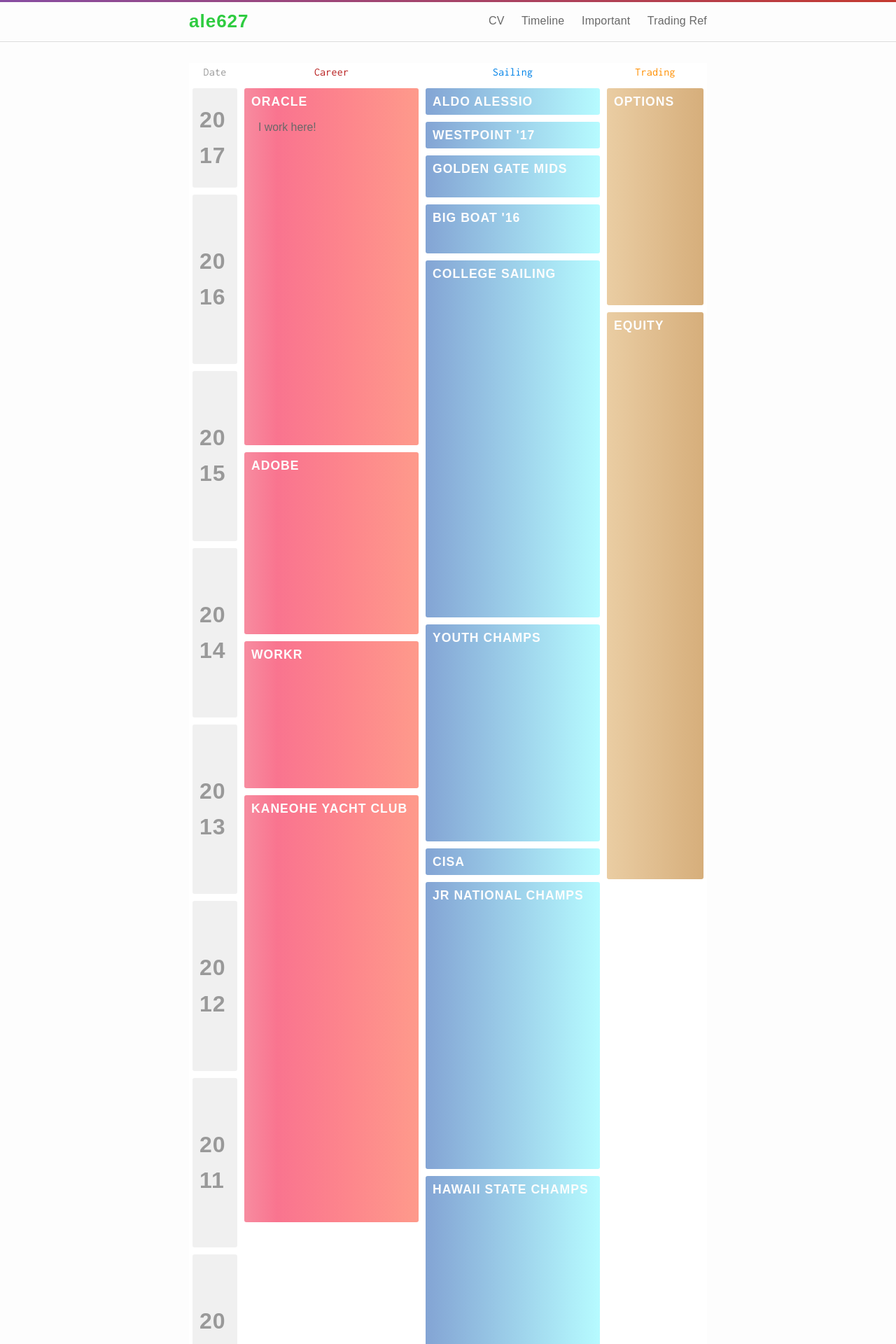
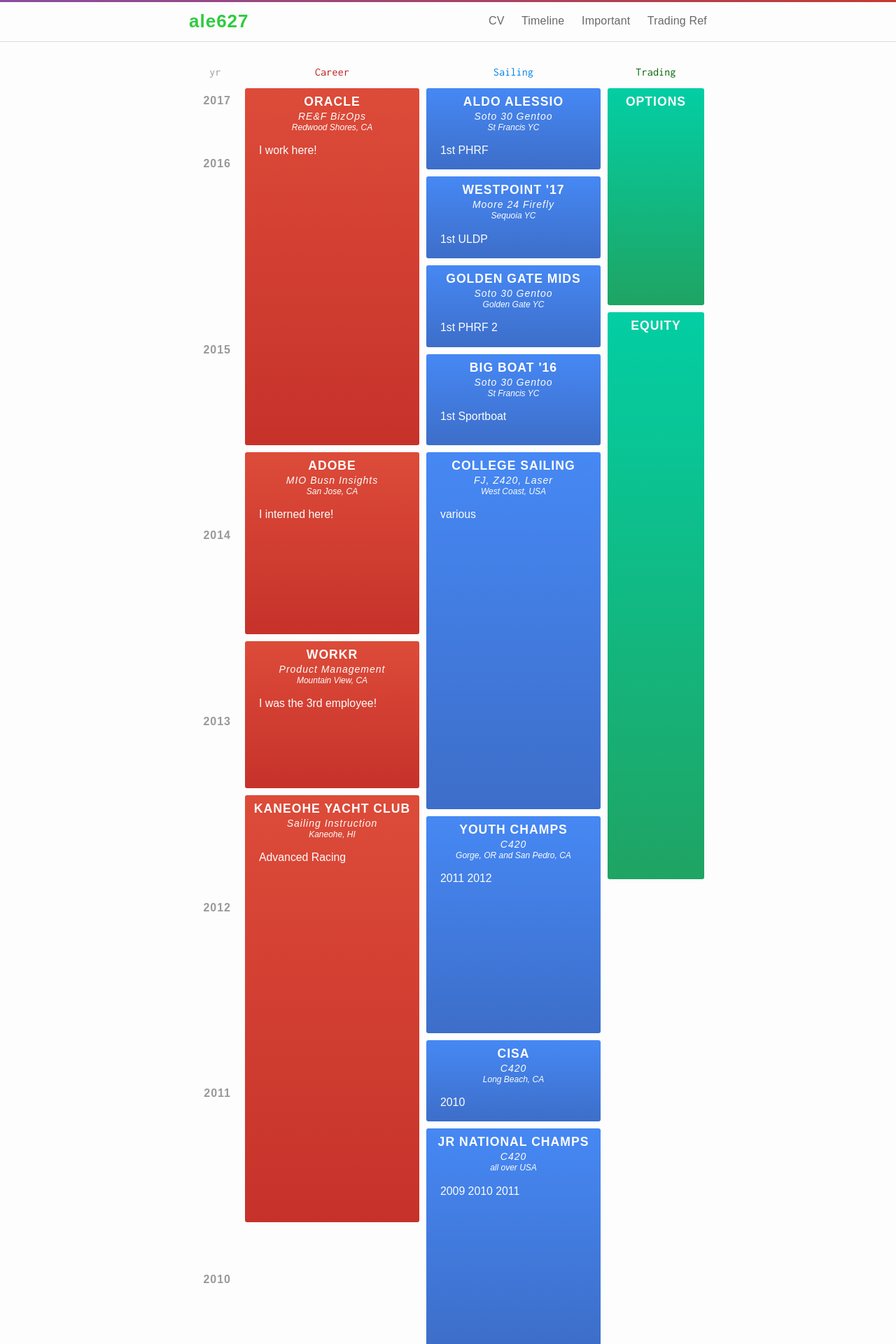
Before and after one commit to ale627/ale627.github.io, a Jekyll site: the page built from b-timeline.md, in a window 1280 px wide. Shown: the top 1920 px of the page at 70% size. Built offline with Jekyll 4.4.1, drawn with Linux system fonts in a browser that asks for light colours; some web fonts are replaced; some of the changed text lies outside the part shown.

Commit message:
timeline edits

```diff
--- a/_layouts/timeline.html
+++ b/_layouts/timeline.html
@@ -5,7 +5,7 @@
 
 <div class="timeline">
 
-    <div class="date column">Date
+    <div class="date column">yr
         <div class="year content current">2017</div>
         <div class="year content">2016</div>
         <div class="year content">2015</div>
@@ -23,26 +23,115 @@
 
     <div class="analytics column">Career
         <div class="aa content oracle">Oracle
-            <div class="detail">I work here!</div>
+            <div class="type">RE&F BizOps
+            </div>
+            <div class="location">Redwood Shores, CA
+            </div>
+            <div class="detail">I work here!
+            </div>
         </div>
-        <div class="aa content adobe">Adobe</div>
-        <div class="aa content workr">Workr</div>
-        <div class="aa content kyc">Kaneohe Yacht Club</div>
+        <div class="aa content adobe">Adobe
+            <div class="type">MIO Busn Insights
+            </div>
+            <div class="location">San Jose, CA
+            </div>
+            <div class="detail">I interned here!
+            </div>
+        </div>
+        <div class="aa content workr">Workr
+            <div class="type">Product Management
+            </div>
+            <div class="location">Mountain View, CA
+            </div>
+            <div class="detail">I was the 3rd employee!
+            </div>
+        </div>
+        <div class="aa content kyc">Kaneohe Yacht Club
+            <div class="type">Sailing Instruction
+            </div>
+            <div class="location">Kaneohe, HI
+            </div>
+            <div class="detail">Advanced Racing
+            </div>
+        </div>
 
     </div>
 
 
     <div class="sailing column">Sailing
-        <div class="ss content aldo">Aldo Alessio</div>
-        <div class="ss content westpoint">Westpoint '17</div>
-        <div class="ss content gg">Golden Gate Mids</div>
-        <div class="ss content bbs">Big Boat '16</div>
-        <div class="ss content college">College Sailing</div>
-        <div class="ss content youths">Youth Champs</div>
-        <div class="ss content cisa">CISA</div>
-        <div class="ss content bemis">Jr National Champs</div>
-        <div class="ss content states">Hawaii State Champs</div>
-        <div class="ss content traps">Traps and Chutes</div>
+        <div class="ss content aldo">Aldo Alessio
+            <div class="type">Soto 30 Gentoo
+            </div>
+            <div class="location">St Francis YC
+            </div>
+            <div class="detail">1st PHRF</div>
+        </div>
+
+        <div class="ss content westpoint">Westpoint '17
+            <div class="type">Moore 24 Firefly
+            </div>
+            <div class="location">Sequoia YC
+            </div>
+            <div class="detail">1st ULDP</div>
+        </div>
+
+        <div class="ss content gg">Golden Gate Mids
+            <div class="type">Soto 30 Gentoo
+            </div>
+            <div class="location">Golden Gate YC
+            </div>
+            <div class="detail">1st PHRF 2</div>
+        </div>
+
+        <div class="ss content bbs">Big Boat '16
+            <div class="type">Soto 30 Gentoo
+            </div>
+            <div class="location">St Francis YC
+            </div>
+            <div class="detail">1st Sportboat</div>
+        </div>
+
+        <div class="ss content college">College Sailing
+            <div class="type">FJ, Z420, Laser
+            </div>
+            <div class="location">West Coast, USA
+            </div>
+            <div class="detail">various</div>
+        </div>
+        <div class="ss content youths">Youth Champs
+            <div class="type">C420
+            </div>
+            <div class="location">Gorge, OR and San Pedro, CA
+            </div>
+            <div class="detail">2011 2012</div>
+        </div>
+        <div class="ss content cisa">CISA
+            <div class="type">C420
+            </div>
+            <div class="location">Long Beach, CA
+            </div>
+            <div class="detail">2010</div>
+        </div>
+        <div class="ss content bemis">Jr National Champs
+            <div class="type">C420
+            </div>
+            <div class="location">all over USA
+            </div>
+            <div class="detail">2009 2010 2011</div>
+        </div>
+        <div class="ss content states">Hawaii State Champs
+            <div class="type">C420
+            </div>
+            <div class="location">Kaneohe, HI
+            </div>
+            <div class="detail">2009 2010</div>
+        </div>
+        <div class="ss content traps">Traps and Chutes
+            <div class="type">C420
+            </div>
+            <div class="location">Kaneohe, HI
+            </div>
+            <div class="detail">2008 2009 2010</div></div>
 
 
     </div>
--- a/_sass/timeline.scss
+++ b/_sass/timeline.scss
@@ -1,11 +1,12 @@
 .timeline {
   display: grid;
   grid-template-areas: "date analytics sailing trading";
-  background-color: #fff;
-  grid-template-columns: 10% 35% 35% 20%;
+  background-color: $background-color;
+  grid-template-columns: 75px 35% 35% 20%;
 
 
 }
+
 
 .column {
  text-align: center;
@@ -17,11 +18,10 @@
 
 
 .content {
-  background-color: white;
   font-weight: 900;
   text-transform: uppercase;
   letter-spacing: 1px;
-  text-align: left;
+  //text-align: left;
   color: $background-color;
   font-family: $base-font-family;
   border-radius: 3px;
@@ -31,12 +31,31 @@
   word-wrap: break-word;
 }
 
+.type {
+font-style: italic;
+text-transform: none;
+font-size: 14px;
+font-weight: 300;
+//letter-spacing: 0px;
+line-height: 14px;
+}
+
+.location {
+font-style: italic;
+font-size: 12px;
+text-transform: none;
+font-weight: 300;
+letter-spacing: 0px;
+}
+
+
+
 .detail {
   font-size: 90%;
   text-transform: none;
   letter-spacing: 0px;
   font-weight: 300;
-  color: $text-color;
+  color: $background-color;
   text-align: left;
   padding: 10px;
 }
@@ -44,15 +63,17 @@
 
 .date {
   color: #999;
+  text-align: center;
 }
 .year {
-  padding: 70px 10px;
-  background-color: darken($background-color, 5%);
+  padding-bottom: 225px;
+  text-align: right;
+  //background-color: darken($background-color, 5%);
   color: #999;
-  font-size: 200%;
+  font-size: 100%;
 }
 .current {
-  padding: 20px 10px;
+  padding-bottom: 50px;
 }
 
 
@@ -62,7 +83,7 @@
 }
 
 .aa {
-  background: linear-gradient(to right, #f78ca0 0%, #f9748f 19%, #fd868c 60%, #fe9a8b 100%);
+  background: linear-gradient(to top, #c6322a 0%, #dd4b39 100%);
 
     &:hover {
     background: #b71c1c;
@@ -90,7 +111,7 @@
 }
 
 .ss {
-  background: linear-gradient(to right, #83a4d4, #b6fbff); /* W3C, IE 10+/ Edge, Firefox 16+, Chrome 26+, Opera 12+, Safari 7+ */
+  background: linear-gradient(to top, #3D6EC9, #4688F4); /* W3C, IE 10+/ Edge, Firefox 16+, Chrome 26+, Opera 12+, Safari 7+ */
 
   &:hover {
     background: #01579b;
@@ -105,11 +126,11 @@
 }
 
 .gg {
-  height: 50px;
+  //height: 90px;
 }
 
 .bbs {
-  height: 60px;
+  height: 120px;
 }
 
 .college {
@@ -124,27 +145,27 @@
 }
 
 .bemis {
-  height: 400px;
+  height: 300px;
 }
 
 .states {
-  height: 400px;
+  height: 200px;
 }
 
 .traps {
-  height: 200px;
+  height: 300px;
 }
 
 
 .trading {
-  color: #ff8f00;
+  color: #006400;
 }
 
 .tt {
-  background: linear-gradient(to right, #eacda3, #d6ae7b); /* W3C, IE 10+/ Edge, Firefox 16+, Chrome 26+, Opera 12+, Safari 7+ */
+  background: linear-gradient(to top, #1FA463, #03CEA4); /* W3C, IE 10+/ Edge, Firefox 16+, Chrome 26+, Opera 12+, Safari 7+ */
 
   &:hover {
-    background: #ff8f00;
+    background: #006400;
   }
 }
 
```
Also changed, not shown: 12 other files.
